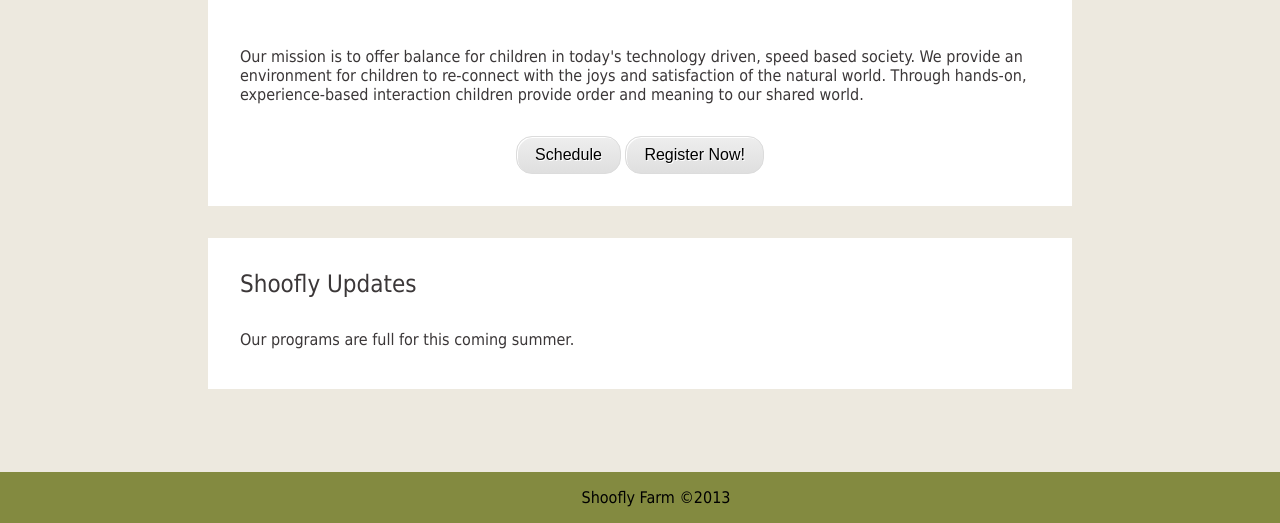
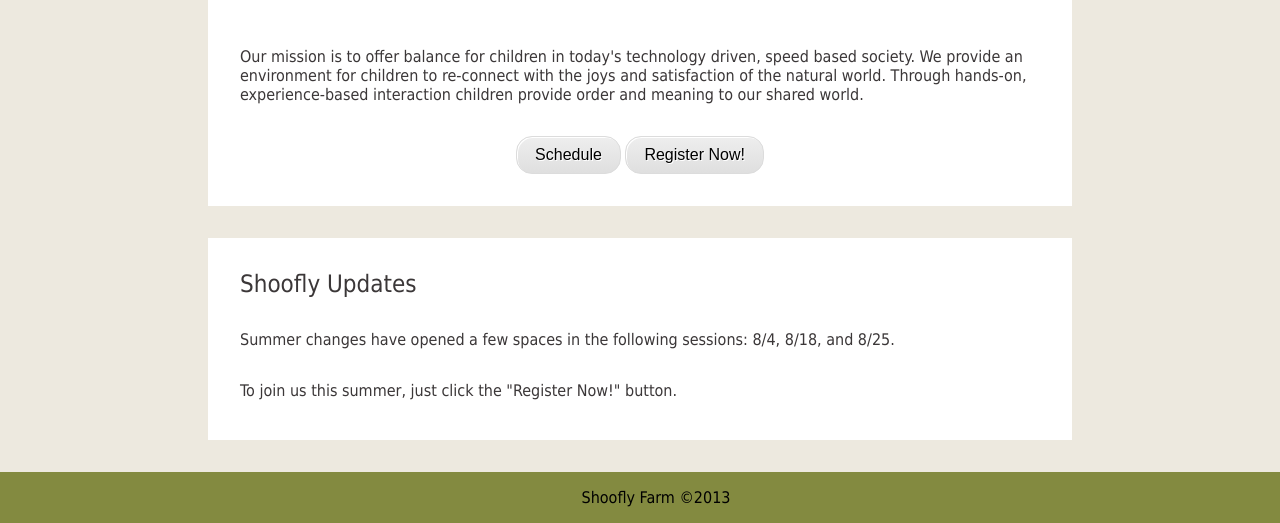
Before and after one commit to katekinsman/ShooflyRepo, a PHP site: page / in a window 1280 px wide. Shown: the part 500-1023 px from the top of the page. Run offline with PHP 8.4, Linux system fonts and the light colour scheme; data that the repository does not hold is empty; some libraries are stand-ins or nearby versions; some web fonts are replaced.

Commit message:
Changed blog
shows open weeks

```diff
--- a/home.php
+++ b/home.php
@@ -14,5 +14,6 @@
 <section class="home">
     <h2>Shoofly Updates</h2>
     <article>
-        <p class="update">Our programs are full for this coming summer.</p>
+        <p class="update">Summer changes have opened a few spaces in the following sessions: 8/4, 8/18, and 8/25.</p>
+		<p class="update">To join us this summer, just click the "Register Now!" button.</p>
 </section>
```
